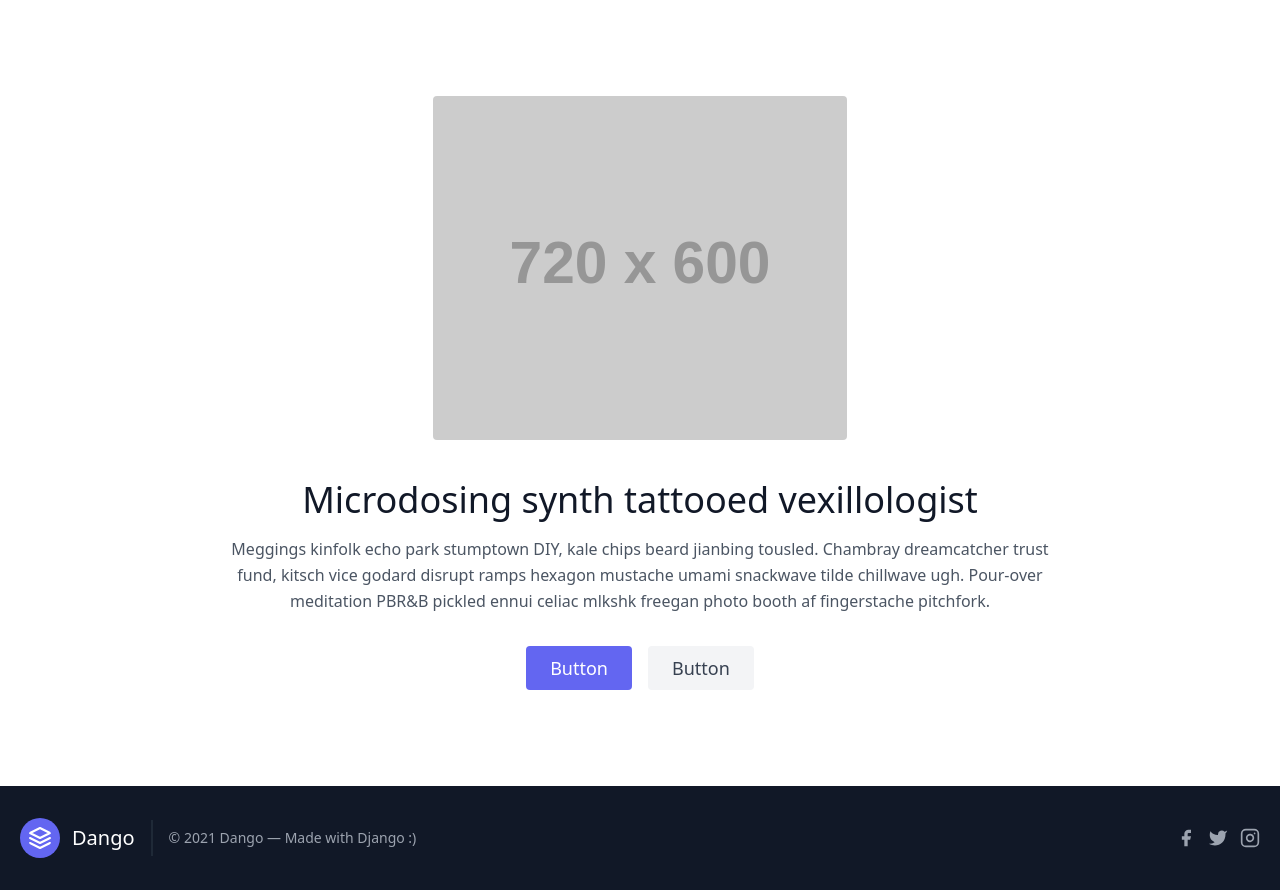
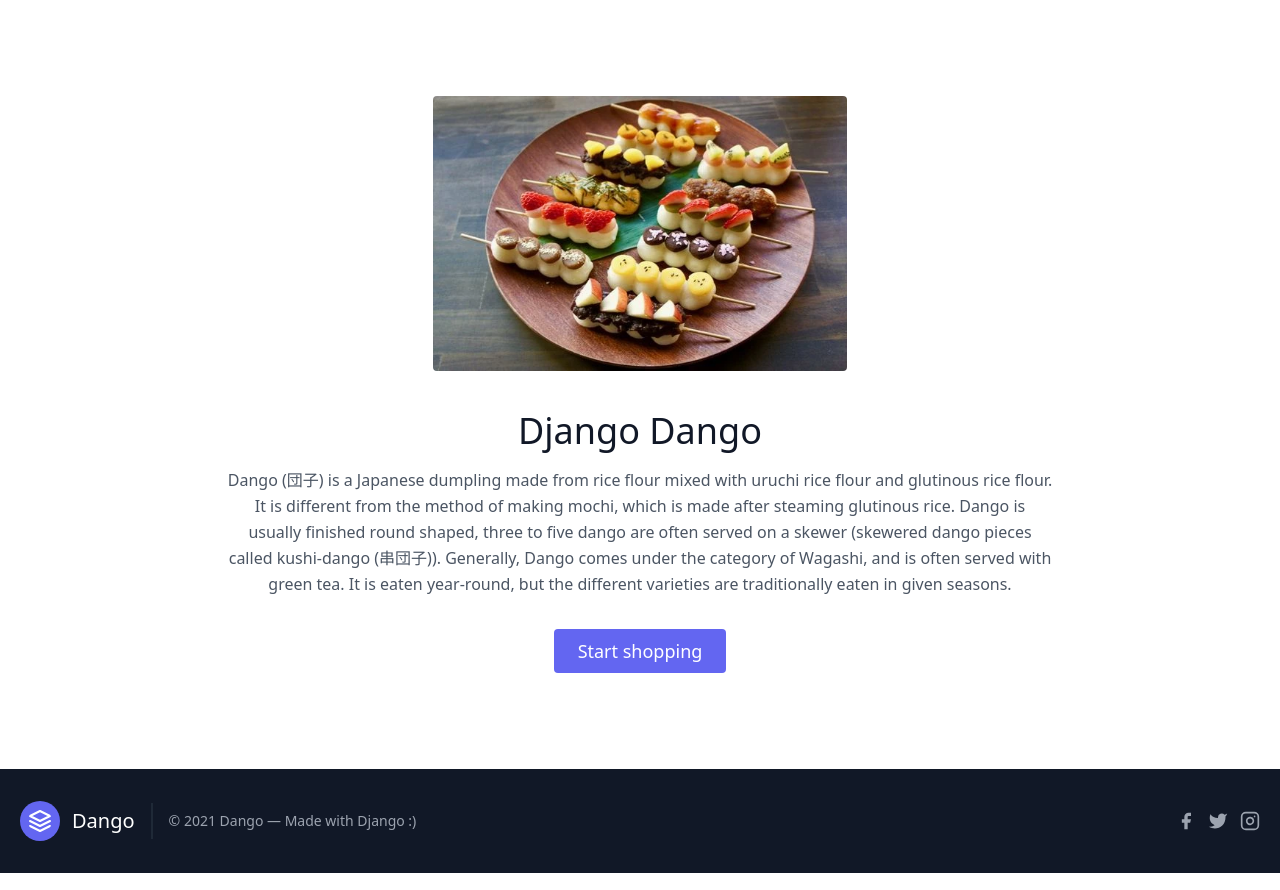
Before and after one commit to sjinno/dango, a Django app: page / in a window 1280 px wide. Shown: the part 80-970 px from the top of the page. Run offline with Django 3.2, Linux system fonts and the light colour scheme; grey boxes labelled with a size stand in for pictures from a placeholder-image service; some libraries are stand-ins or nearby versions.

Commit message:
Update index.html.

```diff
--- a/templates/index.html
+++ b/templates/index.html
@@ -1,4 +1,4 @@
-{% extends "base.html" %} {% block content %}
+{% extends "base.html" %} {% load static %} {% block content %}
 <section class="text-gray-600 body-font">
   <div
     class="container mx-auto flex px-5 py-24 items-center justify-center flex-col"
@@ -6,32 +6,31 @@
     <img
       class="lg:w-2/6 md:w-3/6 w-5/6 mb-10 object-cover object-center rounded"
       alt="hero"
-      src="https://dummyimage.com/720x600"
+      src="{% static 'images/dango.webp' %}"
     />
     <div class="text-center lg:w-2/3 w-full">
       <h1
         class="title-font sm:text-4xl text-3xl mb-4 font-medium text-gray-900"
       >
-        Microdosing synth tattooed vexillologist
+        Django Dango
       </h1>
       <p class="mb-8 leading-relaxed">
-        Meggings kinfolk echo park stumptown DIY, kale chips beard jianbing
-        tousled. Chambray dreamcatcher trust fund, kitsch vice godard disrupt
-        ramps hexagon mustache umami snackwave tilde chillwave ugh. Pour-over
-        meditation PBR&B pickled ennui celiac mlkshk freegan photo booth af
-        fingerstache pitchfork.
+        Dango (団子) is a Japanese dumpling made from rice flour mixed with
+        uruchi rice flour and glutinous rice flour. It is different from the
+        method of making mochi, which is made after steaming glutinous rice.
+        Dango is usually finished round shaped, three to five dango are often
+        served on a skewer (skewered dango pieces called kushi-dango (串団子)).
+        Generally, Dango comes under the category of Wagashi, and is often
+        served with green tea. It is eaten year-round, but the different
+        varieties are traditionally eaten in given seasons.
       </p>
       <div class="flex justify-center">
-        <button
+        <a
+          href="{% url 'cart:product-list' %}"
           class="inline-flex text-white bg-indigo-500 border-0 py-2 px-6 focus:outline-none hover:bg-indigo-600 rounded text-lg"
         >
-          Button
-        </button>
-        <button
-          class="ml-4 inline-flex text-gray-700 bg-gray-100 border-0 py-2 px-6 focus:outline-none hover:bg-gray-200 rounded text-lg"
-        >
-          Button
-        </button>
+          Start shopping
+        </a>
       </div>
     </div>
   </div>
```
Also changed, not shown: templates/cart/product_list.html (+5 -3 lines), static/images/dango.webp (added).
